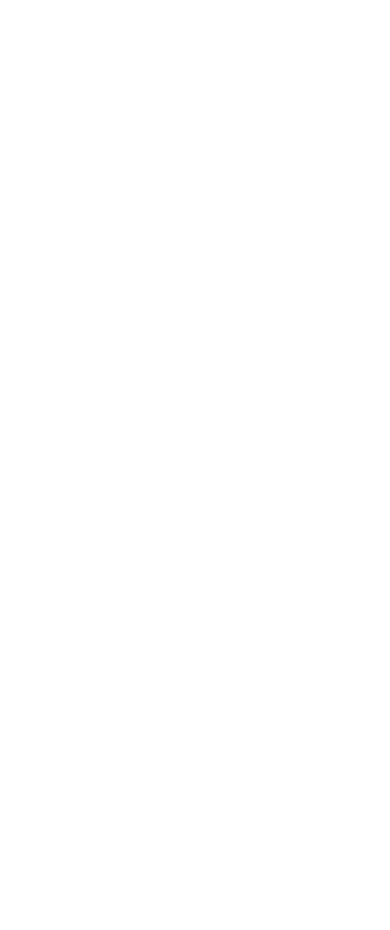
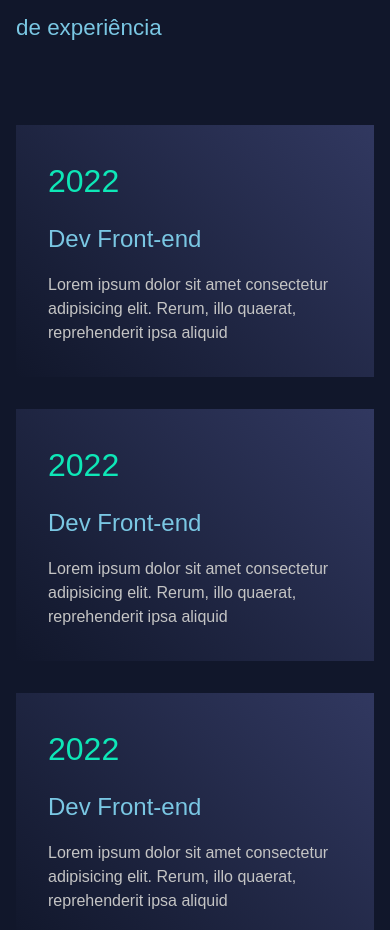
Before and after one commit to GabrielBarbosa07/Portifolio.tsx, a Next.js app: page / in a window 390 px wide. Shown: the part 1067-1997 px from the top of the page. Before the commit the page ends 1050 px from the top, so only its background shows below. Built offline with nearby package versions, Linux system fonts and the light colour scheme.

Commit message:
Seção de experience criada

```diff
--- /dev/null
+++ b/src/components/Experiences/ExperienceItem.tsx
@@ -0,0 +1,23 @@
+import styles from "../../../styles/Experiences.module.css";
+
+interface ExperienceProps {
+  year: string;
+  title: string;
+  description: string;
+}
+
+export default function ExperienceItem({
+  year,
+  title,
+  description,
+}: ExperienceProps) {
+  return (
+    <div className={styles.ItemContainer}>
+      <div className="bg-gradient p-4 pt-10 h-80 flex flex-col items-start justify-start transi">
+        <h1>{year}</h1>
+        <h2>{title}</h2>
+        <p>{description}</p>
+      </div>
+    </div>
+  );
+}
--- /dev/null
+++ b/src/components/Experiences/index.tsx
@@ -0,0 +1,38 @@
+import styles from "../../../styles/Experiences.module.css";
+import SectionTitle from "../SectionTitle";
+import ExperienceItem from "./ExperienceItem";
+
+export default function Experiences() {
+  return (
+    <section className="w-full mt-10">
+      <SectionTitle key={0} title="01 Ano" description="de experiência" />
+
+      <section className={styles.ExperienceContent}>
+        <ExperienceItem
+          key={0}
+          year="2022"
+          title="Dev Front-end"
+          description="Lorem ipsum dolor sit amet consectetur adipisicing elit. Rerum, illo quaerat, reprehenderit ipsa aliquid"
+        />
+        <ExperienceItem
+          key={1}
+          year="2022"
+          title="Dev Front-end"
+          description="Lorem ipsum dolor sit amet consectetur adipisicing elit. Rerum, illo quaerat, reprehenderit ipsa aliquid"
+        />
+        <ExperienceItem
+          key={2}
+          year="2022"
+          title="Dev Front-end"
+          description="Lorem ipsum dolor sit amet consectetur adipisicing elit. Rerum, illo quaerat, reprehenderit ipsa aliquid"
+        />
+        <ExperienceItem
+          key={3}
+          year="2022"
+          title="Dev Front-end"
+          description="Lorem ipsum dolor sit amet consectetur adipisicing elit. Rerum, illo quaerat, reprehenderit ipsa aliquid"
+        />
+      </section>
+    </section>
+  );
+}
--- a/src/components/HomeHero/index.tsx
+++ b/src/components/HomeHero/index.tsx
@@ -7,7 +7,7 @@
 
 export function HomeHero() {
   return (
-    <section className="flex max-[1024px]:mb-28 max-[640px]:mb-1 max-[640px]:flex-col-reverse gap-8 items-center justify-center mt-10 bg-bl-900">
+    <section className="flex max-[2024px]:mb-28 max-[640px]:mb-20 max-[640px]:flex-col-reverse gap-8 items-center justify-center mt-10 bg-bl-900">
       <Image
         src={picture}
         alt="Minha foto"
--- /dev/null
+++ b/src/components/SectionTitle/index.tsx
@@ -0,0 +1,24 @@
+import { ReactNode } from "react";
+
+interface SectionTitleProps {
+  title: string;
+  description?: string | ReactNode;
+}
+
+export default function SectionTitle({
+  title,
+  description,
+}: SectionTitleProps) {
+  return (
+    <div className="w-full flex flex-col items-start gap-2">
+      <h1 className="text-gree-200 text-7xl font-sans font-semibold max-[1024px]:text-[2.5rem] max-[640px]:text-[2rem]">
+        #{title}
+      </h1>
+      {description && (
+        <h2 className="text-bl-200 font-sans font-light text-[3.5rem] max-[1024px]:text-[1.8rem] max-[640px]:text-[1.4rem]">
+          {description}
+        </h2>
+      )}
+    </div>
+  );
+}
--- a/src/pages/Home/index.tsx
+++ b/src/pages/Home/index.tsx
@@ -1,3 +1,4 @@
+import Experiences from "../../components/Experiences";
 import { HomeHero } from "../../components/HomeHero";
 
 export default function HomePage() {
@@ -5,6 +6,7 @@
     <div className="flex flex-col w-full min-h-[75%] ">
       <main className="">
         <HomeHero />
+        <Experiences />
       </main>
     </div>
   );
--- /dev/null
+++ b/styles/Experiences.module.css
@@ -0,0 +1,96 @@
+.ExperienceContent {
+  width: 100%;
+  margin-top: 7rem;
+  display: flex;
+  gap: 1.5rem;
+  padding-bottom: 8rem;
+  border-bottom: 3px solid #0ee7b7;
+}
+
+.ItemContainer:nth-child(even) div {
+  margin-top: 4rem;
+}
+
+.ItemContainer:hover div {
+  filter: brightness(1.3);
+  transform: translateY(-20px);
+}
+
+.ItemContainer div {
+  background-image: linear-gradient("225deg, #313860 0%, #11172b 100%");
+  padding: 1rem;
+  padding-top: 2.5rem;
+  height: 20rem;
+  display: flex;
+  justify-content: flex-start;
+  align-items: flex-start;
+  transition: 0.5s;
+}
+
+.ItemContainer > div > h1 {
+  color: #0ee7b7;
+  font-size: 2rem;
+  margin-bottom: 1.5rem;
+}
+.ItemContainer > div > h2 {
+  color: #7ac7e3;
+  font-size: 1.5rem;
+  font-weight: 300;
+  margin-bottom: 1rem;
+}
+
+.ItemContainer > div > p {
+  color: #c4c4c4;
+  font-size: 1rem;
+  font-weight: 300;
+  text-align: start;
+  flex-wrap: inherit;
+}
+
+@media (max-width: 1024px) {
+  .ExperienceContent {
+    gap: 1rem;
+  }
+
+  .ItemContainer > div {
+    height: 18rem;
+    padding-top: 1.5rem;
+  }
+  .ItemContainer > div > h1 {
+    font-size: 1.2rem;
+    margin-bottom: 1rem;
+  }
+  .ItemContainer > div > h2 {
+    font-size: 1rem;
+  }
+  .ItemContainer > div > p {
+    font-size: 0.9rem;
+  }
+}
+@media (max-width: 640px) {
+  .ExperienceContent {
+    flex-direction: column;
+    margin-top: 5rem;
+    gap: 2rem;
+  }
+
+  .ItemContainer:nth-child(even) div {
+    margin-top: 0;
+  }
+  .ItemContainer:hover div {
+    transform: translateY(0);
+  }
+  .ItemContainer > div {
+    height: auto;
+    padding: 2rem;
+  }
+  .ItemContainer > div > h1 {
+    font-size: 2rem;
+  }
+  .ItemContainer > div > h2 {
+    font-size: 1.5rem;
+  }
+  .ItemContainer > div > p {
+    font-size: 1rem;
+  }
+}
```
